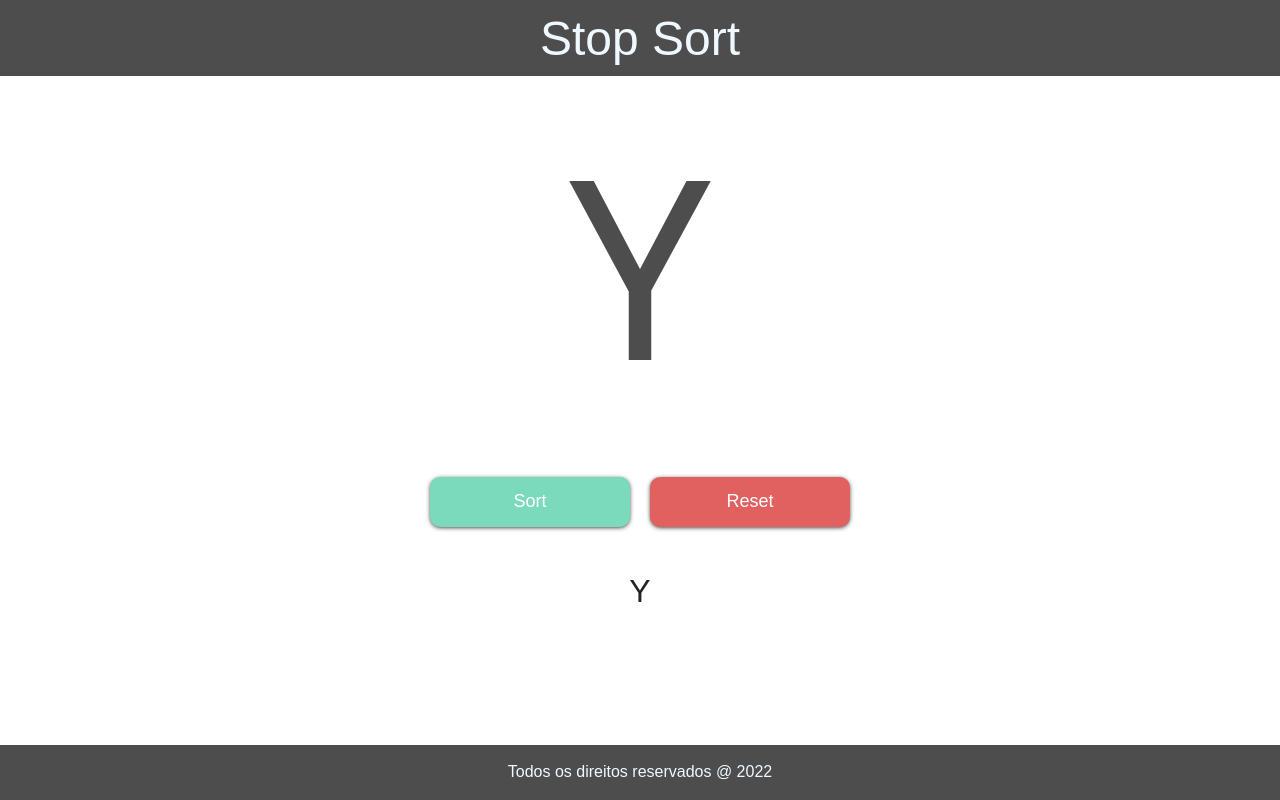
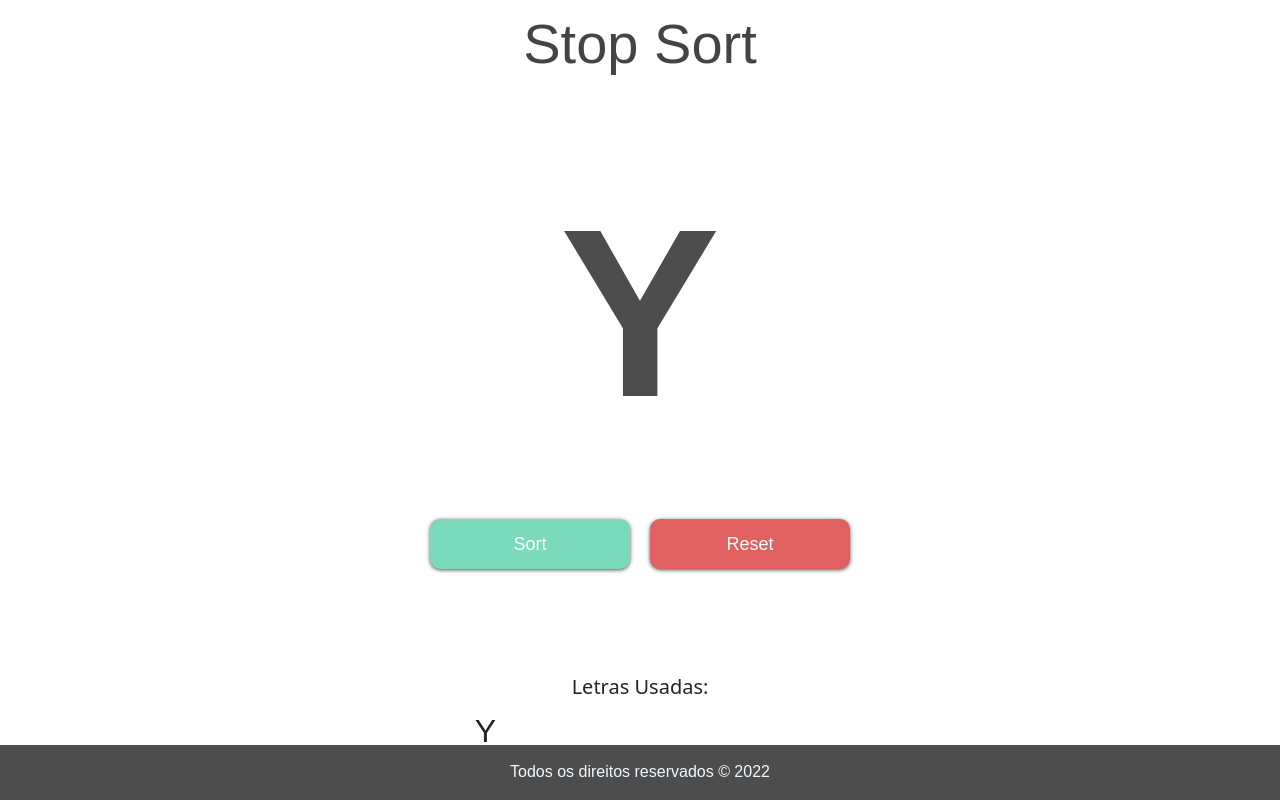
Before and after one commit to gaamatoss/stopsort, a plain HTML site: page index.html in a window 1280 px wide. Both pictures are taken after a click on the button "Sort". Drawn offline with nearby package versions, Linux system fonts and the light colour scheme; a web font is replaced by a local one.

Commit message:
Finalizando funcionalidades

```diff
--- a/style.css
+++ b/css/style.css
@@ -1,24 +1,28 @@
+@import url('https://fonts.googleapis.com/css2?family=Bungee+Inline&display=swap');
 * {
     margin: 0;
     border: 0;
 }
 header {
+    width: 100%;
     display: flex;
     align-items: center;
     justify-content: center;
-    background-color: #4d4d4d;
 }
 
-.content{
+.main-content{
     display: flex;
     align-items: center;
     justify-content: center;
     flex-direction: column;
+    margin-top: 3rem;
 }
 
 .letter {
-    font-size: 250px;
+    font-size: 15em;
     color: #4d4d4d;
+    font-family: Arial, Helvetica, sans-serif;
+    font-weight: bold;
 }
 
 .btn-sort, .btn-reset {
@@ -44,11 +48,10 @@ header {
 
 .btn-sort:hover, .btn-reset:hover {
     opacity: 80%;
-    transition: 0.2s;
+    transition: 0.15s;
 }
 .btn-sort:active, .btn-reset:active {
     box-shadow: 0px 0px 0px 0px #000000;
-    transition: 0s;
 }
 footer{
     display: flex;
@@ -58,10 +61,10 @@ footer{
 }
 
 header h1 {
-    font-family: Arial, sans-serif;
-    font-size: 3em;
+    font-family: 'Bungee Inline', Arial, Helvetica, sans-serif;
+    font-size: 3.5em;
     margin-top: 10px;
-    color: aliceblue;
+    color: #444;
 }
 
 footer p {
@@ -69,13 +72,23 @@ footer p {
     font-size: 1em;
     color: aliceblue;
     margin-top: 15px;
-}
-#letra-repeated {
-    margin: 30px;
+    display: flex;
+    align-items: center;
+    justify-content: center;
 }
 
 .letra-repeated {
     margin: 30px;
+    font-family: Arial, Helvetica, sans-serif;
     font-size: 2em;
-    font-family: Arial, Helvetica, sans-serif;
 }
+
+.main-content h5 {
+    margin-top: 6rem;
+}
+
+.repeated-content {
+    width: 35%;
+    overflow:auto;
+    border: 10px #000000;
+}
--- a/index.html
+++ b/index.html
@@ -4,16 +4,15 @@
     <meta charset="UTF-8">
     <meta http-equiv="X-UA-Compatible" content="IE=edge">
     <meta name="viewport" content="width=device-width, initial-scale=1.0">
-    <link rel="stylesheet" href="style.css">
+    <link rel="stylesheet" href="css/style.css">
     <link href="https://cdn.jsdelivr.net/npm/bootstrap@5.1.3/dist/css/bootstrap.min.css" rel="stylesheet" integrity="sha384-1BmE4kWBq78iYhFldvKuhfTAU6auU8tT94WrHftjDbrCEXSU1oBoqyl2QvZ6jIW3" crossorigin="anonymous">
     <title>Stopsort</title>
 </head>
 <body>
-    <header>
+    <header class="container">
         <h1>Stop Sort</h1>
     </header>
-    <section>
-        <div class="content">
+    <section class="container main-content">
             <div class="show-letter">
                 <p id="letra-sort" class="letter"></p>
             </div>
@@ -21,13 +20,17 @@
                 <button class="btn-sort">Sort</button>
                 <button class="btn-reset">Reset</button>
             </div>
-            <span id="letra-repeated" class="letra-repeated"></span>
-        </div>
+            <h5>Letras Usadas:</h5>
+            <div class="repeated-content">
+                <span id="letra-repeated" class="letra-repeated"></span>
+            </div>
     </section>
     <footer class="fixed-bottom">
-        <p>Todos os direitos reservados @ 2022</p>
+        <div class="container">
+            <p>Todos os direitos reservados © 2022</p>
+        </div>
     </footer>
-    <script src="./script.js"></script>
+    <script src="./src/script.js"></script>
     <script src="https://cdn.jsdelivr.net/npm/bootstrap@5.1.3/dist/js/bootstrap.bundle.min.js" integrity="sha384-ka7Sk0Gln4gmtz2MlQnikT1wXgYsOg+OMhuP+IlRH9sENBO0LRn5q+8nbTov4+1p" crossorigin="anonymous"></script>
 
 </body>
--- a/script.js
+++ /dev/null
@@ -1,46 +0,0 @@
-let btnReset = document.querySelector(".btn-reset")
-let btnSort = document.querySelector(".btn-sort")
-let letra = document.querySelector("#letra-sort")
-let spanMessage = document.querySelector("#letra-repeated")
-let letras = ['A','B','C','D','E','F','G','H','I','J','K','L','M','N','O','P','Q','R','S','T','U','V','W','X','Y','Z']
-let letrasUsadas = []
-letra.textContent = '-'
-
-btnSort.addEventListener("click", function(){
-    sortear()
-    let letraSorteada = letra.textContent
-    letrasUsadas.push(letraSorteada)
-    classRepeated()
-})
-
-btnReset.addEventListener("click", function(){
-   if(letrasUsadas.length > 0){
-        letrasUsadas = []
-        spanMessage.textContent = letrasUsadas
-        letra.textContent = '-'
-   } else {
-        classDanger()
-   }
-})
-
-const sortear = () => {
-    let aleatorio = letras[Math.floor(Math.random() * letras.length)];
-    letra.textContent = aleatorio;
-
-    for(let i = 0; i < letras.length; i++){
-    }
-}
-
-const classRepeated = () => {
-    spanMessage.textContent = letrasUsadas
-    spanMessage.classList.remove('alert')
-    spanMessage.classList.remove('alert-danger')
-    spanMessage.classList.add('letra-repeated')
-}
-
-const classDanger = () => {
-    spanMessage.classList.remove('letra-repeated')
-    spanMessage.textContent = 'Reset feito'
-    spanMessage.classList.add('alert')
-    spanMessage.classList.add('alert-danger')
-}
--- /dev/null
+++ b/src/script.js
@@ -0,0 +1,59 @@
+let btnReset = document.querySelector(".btn-reset")
+let btnSort = document.querySelector(".btn-sort")
+let letra = document.querySelector("#letra-sort")
+let spanLetra = document.querySelector("#letra-repeated")
+let letras = ['A','B','C','D','E','F','G','H','I','J','K','L','M','N','O','P','Q','R','S','T','U','V','W','X','Y','Z']
+let letrasUsadas = []
+letra.textContent = '-'
+
+btnSort.addEventListener("click", function(){
+    if(letras.length <= 0){
+        letra.textContent = 'Reset!'
+    }else {
+        sortear()
+        let letraSorteada = letra.textContent
+        letrasUsadas.push(letraSorteada)
+        letraRepetida(letraSorteada)
+        classRepeated()
+    }
+})
+
+btnReset.addEventListener("click", function(){
+   if(letrasUsadas.length > 0){
+        letras = ['A','B','C','D','E','F','G','H','I','J','K','L','M','N','O','P','Q','R','S','T','U','V','W','X','Y','Z']
+        letrasUsadas = []
+        spanLetra.textContent = letrasUsadas
+        letra.textContent = '-'
+   } else {
+        classDanger()
+   }
+})
+
+const sortear = () => {
+    let aleatorio = letras[Math.floor(Math.random() * letras.length)];
+    letra.textContent = aleatorio;
+}
+
+const classRepeated = () => {
+    spanLetra.textContent = letrasUsadas
+    spanLetra.classList.remove('alert')
+    spanLetra.classList.remove('alert-danger')
+    spanLetra.classList.add('letra-repeated')
+}
+
+const classDanger = () => {
+    spanLetra.classList.remove('letra-repeated')
+    spanLetra.textContent = 'Reset feito'
+    spanLetra.classList.add('alert')
+    spanLetra.classList.add('alert-danger')
+}
+
+const letraRepetida = (letra) => {
+    for(let i = 0; i < letras.length; i++){
+        if(letras[i] == letra){
+            console.log("Posição: " + i + " Letra: " + letra);
+            letras.splice(i, 1)
+            console.log(letras);
+        }
+    }
+}
```
Also changed, not shown: assets/BungeeInline-Regular.ttf (added), assets/OFL.txt (added), assets/home.png (added), css/responsive.css (added), 1 other file.
